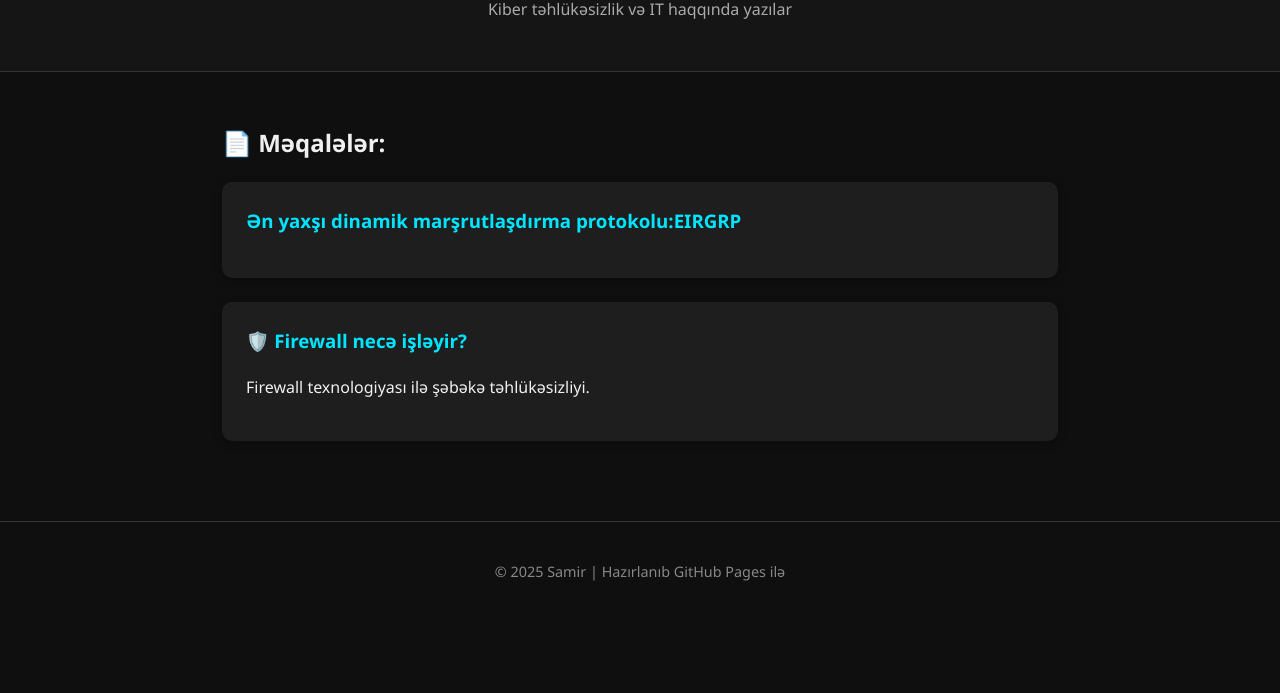
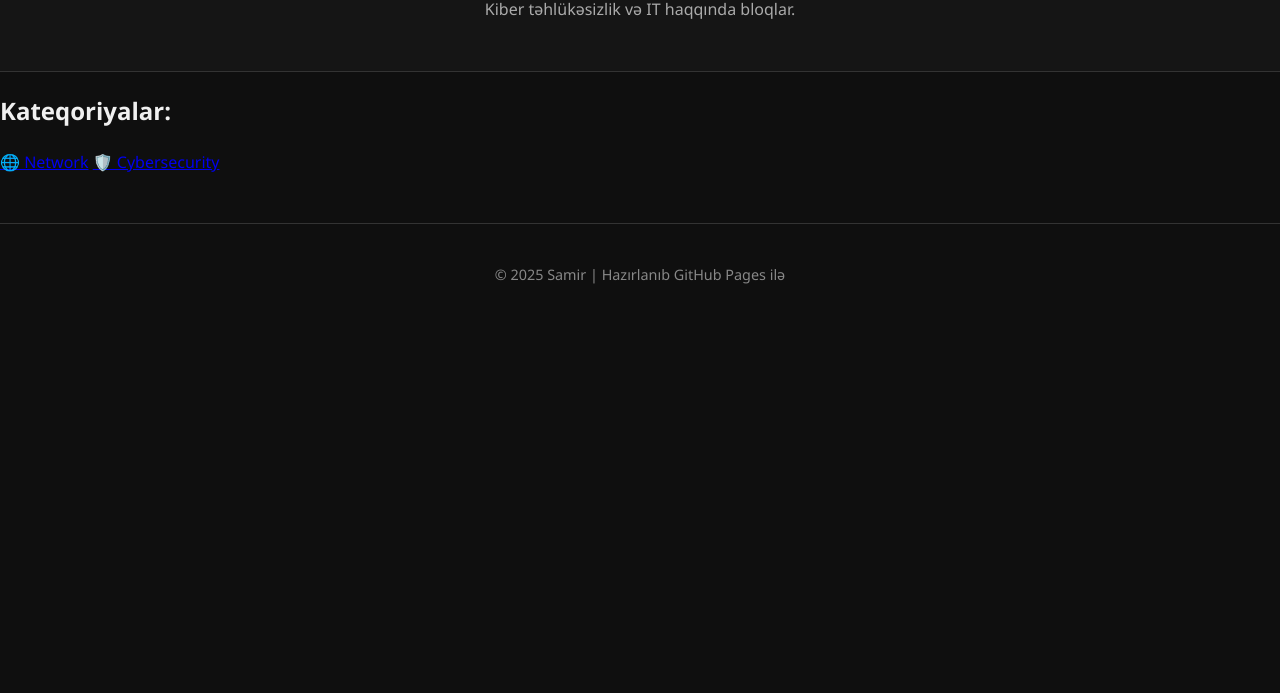
Before and after one commit to 5n4z4r0v/5n4z4r0v.github.io, a plain HTML site: page index.html in a window 1280 px wide. Shown: the part 107-800 px from the top of the page. Drawn offline with Linux system fonts and the light colour scheme.

Commit message:
Update index.html

```diff
--- a/index.html
+++ b/index.html
@@ -8,22 +8,16 @@
 </head>
 <body>
   <header>
-    <h1>👨‍💻 Samir's Cyber Blog</h1>
-    <p>Kiber təhlükəsizlik və IT haqqında yazılar</p>
+    <h1>👨‍💻 NetSec Blog</h1>
+    <p>Kiber təhlükəsizlik və IT haqqında bloqlar.</p>
   </header>
 
-  <main class="container">
-    <h2>📄 Məqalələr:</h2>
-    <div class="post-list">
-      <div class="post">
-        <h3><a href="blog/Network/EIGRP.html"> Ən yaxşı dinamik marşrutlaşdırma protokolu:EIRGRP</a></h3>
-      </div>
-      <div class="post">
-        <h3><a href="blog/firewall.html">🛡️ Firewall necə işləyir?</a></h3>
-        <p>Firewall texnologiyası ilə şəbəkə təhlükəsizliyi.</p>
-      </div>
-    </div>
-  </main>
+  <h2>Kateqoriyalar:</h2>
+  <div class="category-buttons">
+    <a href="network.html" class="category-card">🌐 Network</a>
+    <a href="cybersecurity.html" class="category-card">🛡️ Cybersecurity</a>
+  </div>
+
 
   <footer>
     <p>&copy; 2025 Samir | Hazırlanıb GitHub Pages ilə</p>
```
